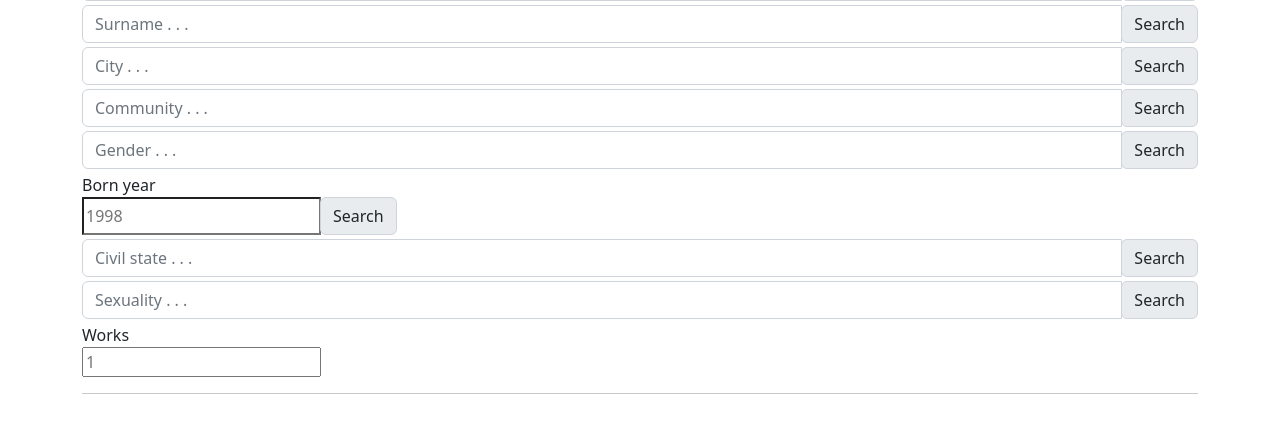
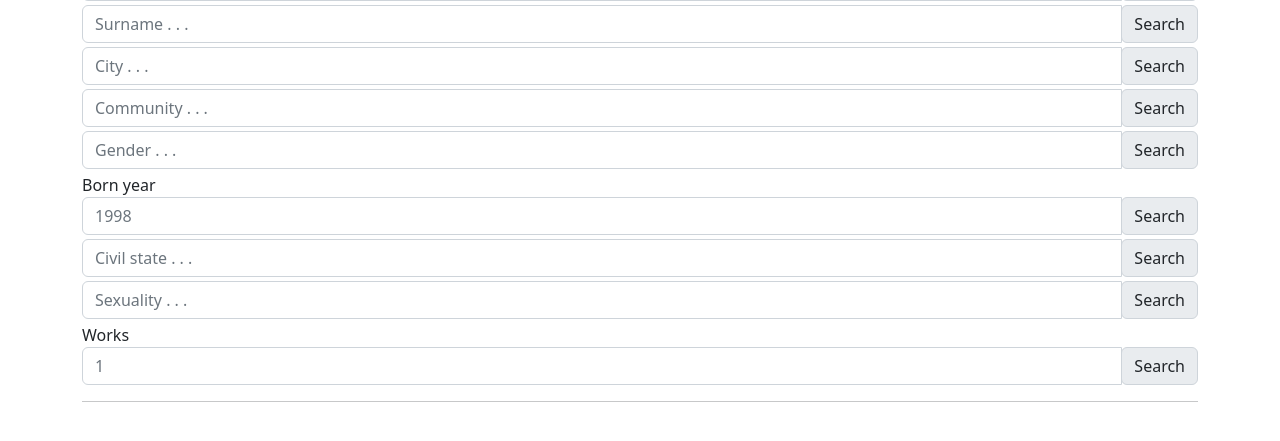
Before and after one commit to pabramber/decide-part-chiclana, a Django app: template decide/census/templates/filterCensus.html in a window 1280 px wide. Shown: the part 177-618 px from the top of the page. Run offline with Django 3.2, Linux system fonts and the light colour scheme; the template is opened without the code that fills it, so the values that code supplies are empty.

Commit message:
Ventana terminada faltan solo 2 filtros

```diff
--- a/decide/census/templates/filterCensus.html
+++ b/decide/census/templates/filterCensus.html
@@ -87,7 +87,7 @@
                 {% csrf_token %}
                 <label for="born_year">Born year</label>
                 <div class="input-group mb-1">
-                    <input type="number" placeholder="1998" name="born_year">
+                    <input class="form-control" type="number" placeholder="1998" name="born_year">
                     <div class="input-group-append">
                         <button class="input-group-text" type="submit">Search</button>
                     </div>
@@ -114,10 +114,16 @@
                 </div>
             </form>
 
-            <div class="form-group col-md-2 col-lg-2 mb-1">
+            <form method="get">
+                {% csrf_token %}
                 <label for="works">Works</label>
-                <input type="number" placeholder="1" name="works">
-            </div>
+                <div class="input-group form-group mb-1">
+                    <input class="form-control" type="number" placeholder="1" name="works">
+                    <div class="input-group-append">
+                        <button class="input-group-text" type="submit">Search</button>
+                    </div>
+                </div>
+            </form>
 
             <hr />
             <div class="row">
```
